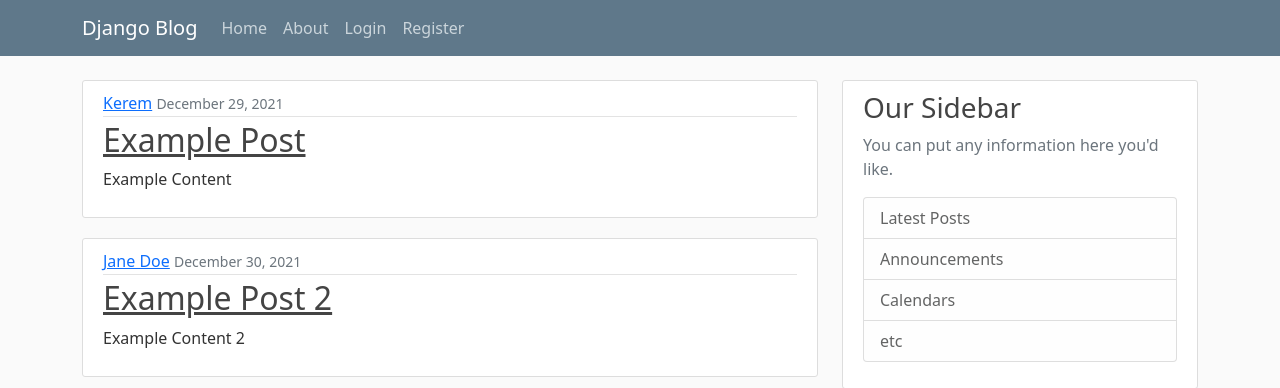
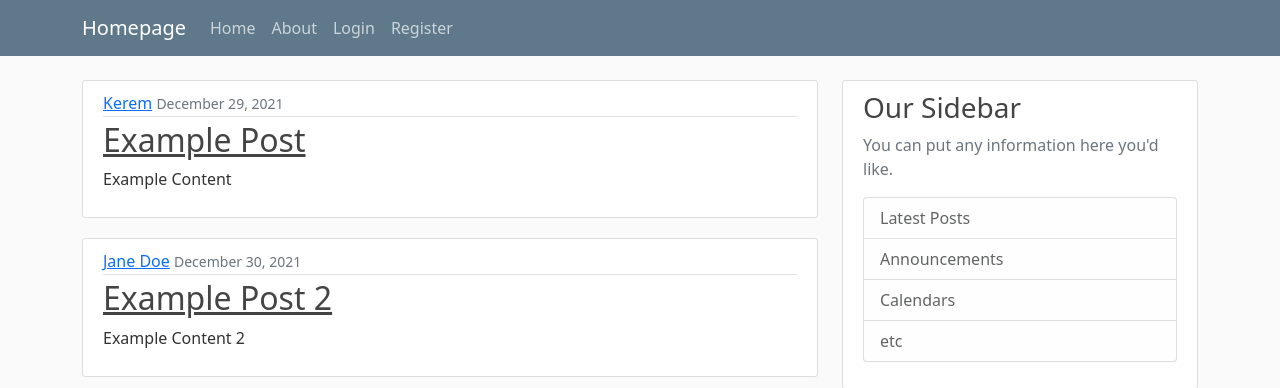
Before and after one commit to kdemirtas/kerem-website, a Django app: page / in a window 1280 px wide. Shown: the top 388 px of the page. Run offline with Django 3.2, Linux system fonts and the light colour scheme.

Commit message:
renaming example

```diff
--- a/homepage/templates/homepage/base.html
+++ b/homepage/templates/homepage/base.html
@@ -22,7 +22,7 @@
         <header class="site-header">
             <nav class="navbar navbar-expand-md navbar-dark bg-steel fixed-top">
             <div class="container">
-                <a class="navbar-brand mr-4" href="/">Django Blog</a>
+                <a class="navbar-brand mr-4" href="/">Homepage</a>
                 <button class="navbar-toggler" type="button" data-toggle="collapse" data-target="#navbarToggle" aria-controls="navbarToggle" aria-expanded="false" aria-label="Toggle navigation">
                 <span class="navbar-toggler-icon"></span>
                 </button>
```
